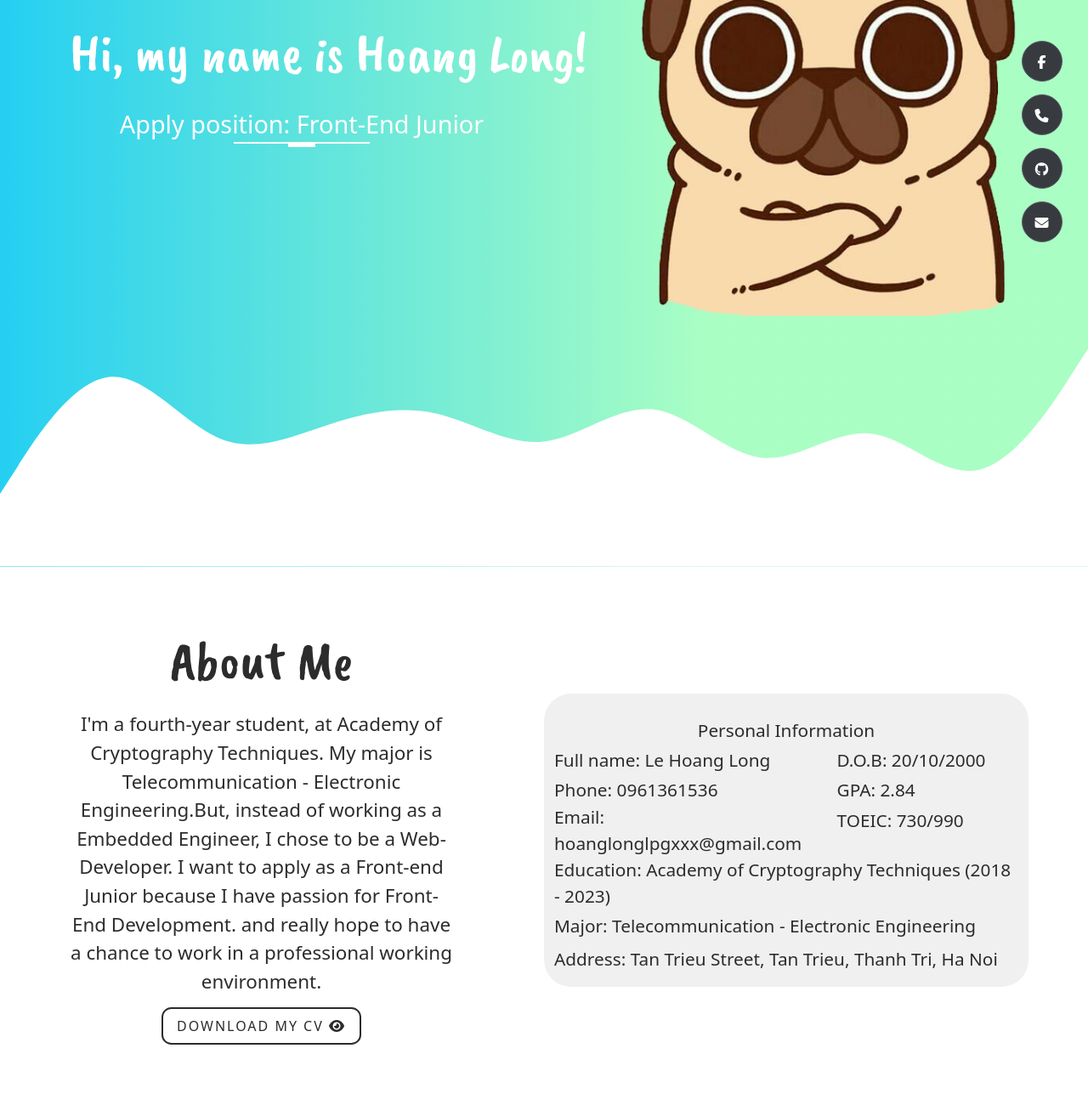
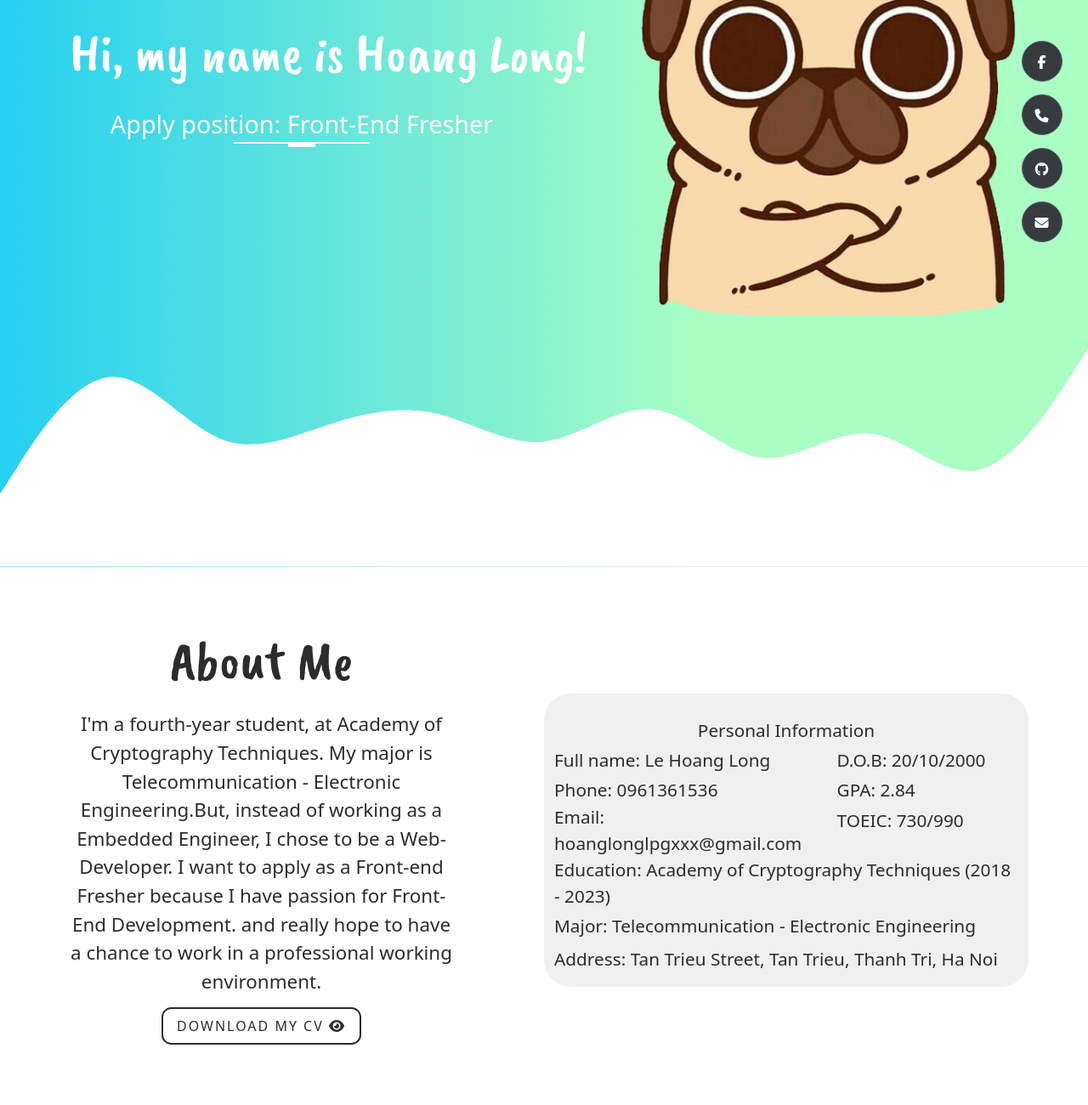
Before and after one commit to hoanglonglpgxxx/my_portfolio, a website: page index.html in a window 1280 px wide. Shown: the part 340-1640 px from the top of the page at 85% size. Drawn offline with nearby package versions, Linux system fonts and the light colour scheme.

Commit message:
Update index.html
update

```diff
--- a/index.html
+++ b/index.html
@@ -81,7 +81,7 @@
               <span class="display-2--intro display-2--intro-name" style="z-index: 1">
               </span>
               <span class="display-2--descrip-big lh-base">
-               Apply position: Front-End Junior
+               Apply position: Front-End Fresher
               </span>
               <div class="heading-line "></div>
             </h2>
@@ -112,12 +112,12 @@
               <span class="display-2--descrip lh-base" >
                 I'm a fourth-year student, at Academy of Cryptography Techniques. My major is Telecommunication - Electronic Engineering.But, instead of working as a Embedded Engineer,
                 I chose to be a Web-Developer.
-                I want to apply as a Front-end Junior because I have passion for Front-End Development.
+                I want to apply as a Front-end Fresher because I have passion for Front-End Development.
                 and really hope to have a chance to work in a professional working environment.
               </span>
             </h2>
 
-            <a type="button" class="button download-btn" href="./assets/img/Le-Hoang-Long_Front-end-Junior.pdf" download>
+            <a type="button" class="button download-btn" href="./assets/img/Le-Hoang-Long_Front-end-Fresher.pdf" download>
               Download my CV
               <span>
                 <i class="fa-solid fa-eye"></i>
```
